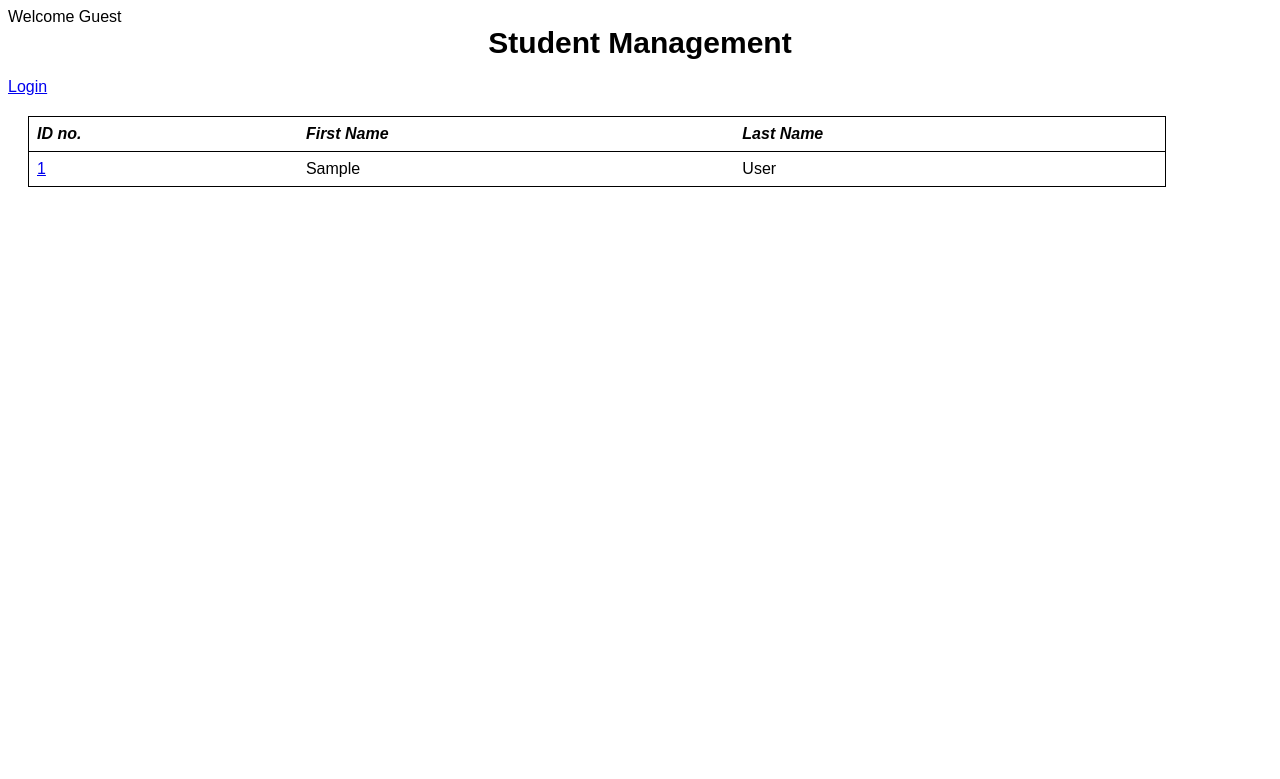
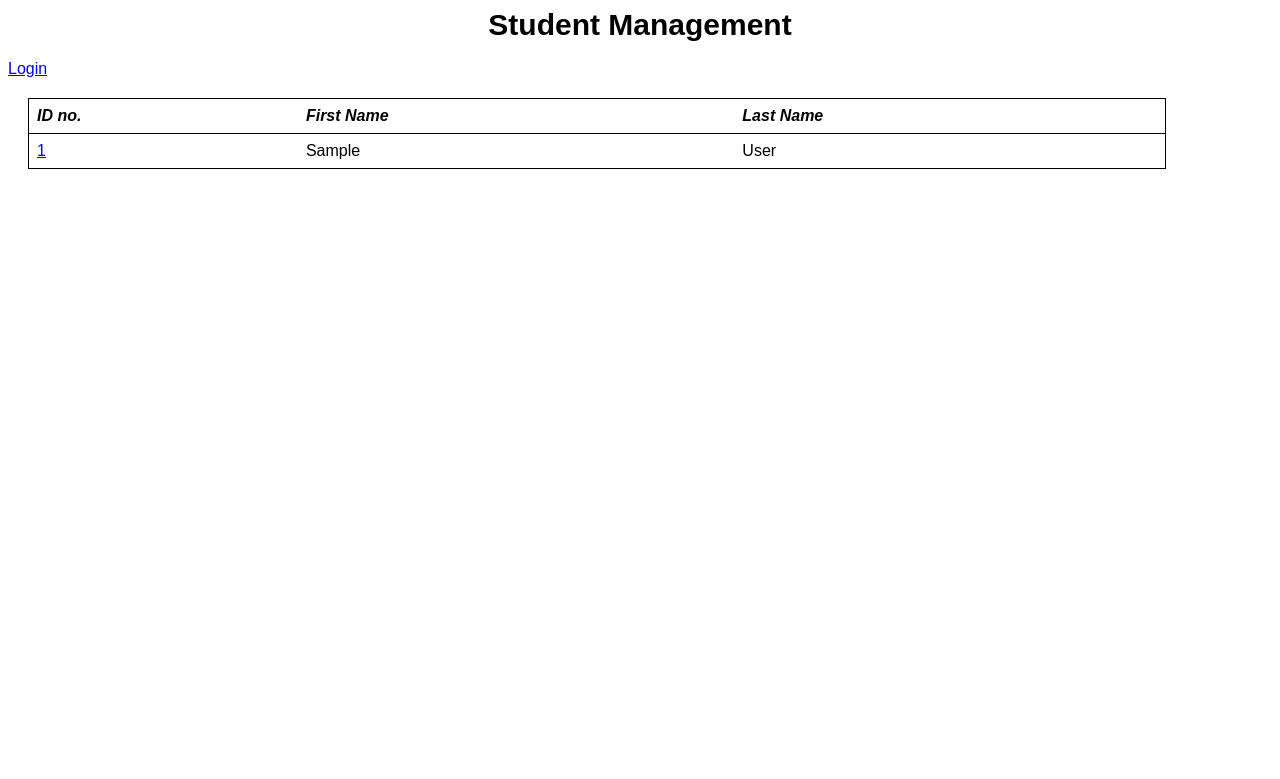
Before and after one commit to jmission11/student-management-system, a PHP site: page / in a window 1280 px wide. Shown: the top 779 px of the page. Run offline with PHP 8.4, Linux system fonts and the light colour scheme; tables that the repository leaves empty or names only in its code hold one stand-in row (values such as "Sample post").

Commit message:
welcome jose in index commented

```diff
--- a/index.php
+++ b/index.php
@@ -4,11 +4,11 @@ if (!isset($_SESSION)) {
     session_start();
 }
 
-if(isset($_SESSION['UserLogin'])){
-    echo"Welcome ".$_SESSION['UserLogin'];
-}else{
-    echo"Welcome Guest";
-}
+// if(isset($_SESSION['UserLogin'])){
+//     echo"Welcome ".$_SESSION['UserLogin'];
+// }else{
+//     echo"Welcome Guest";
+// }
 
 
 include_once("connections/connections.php");
```
